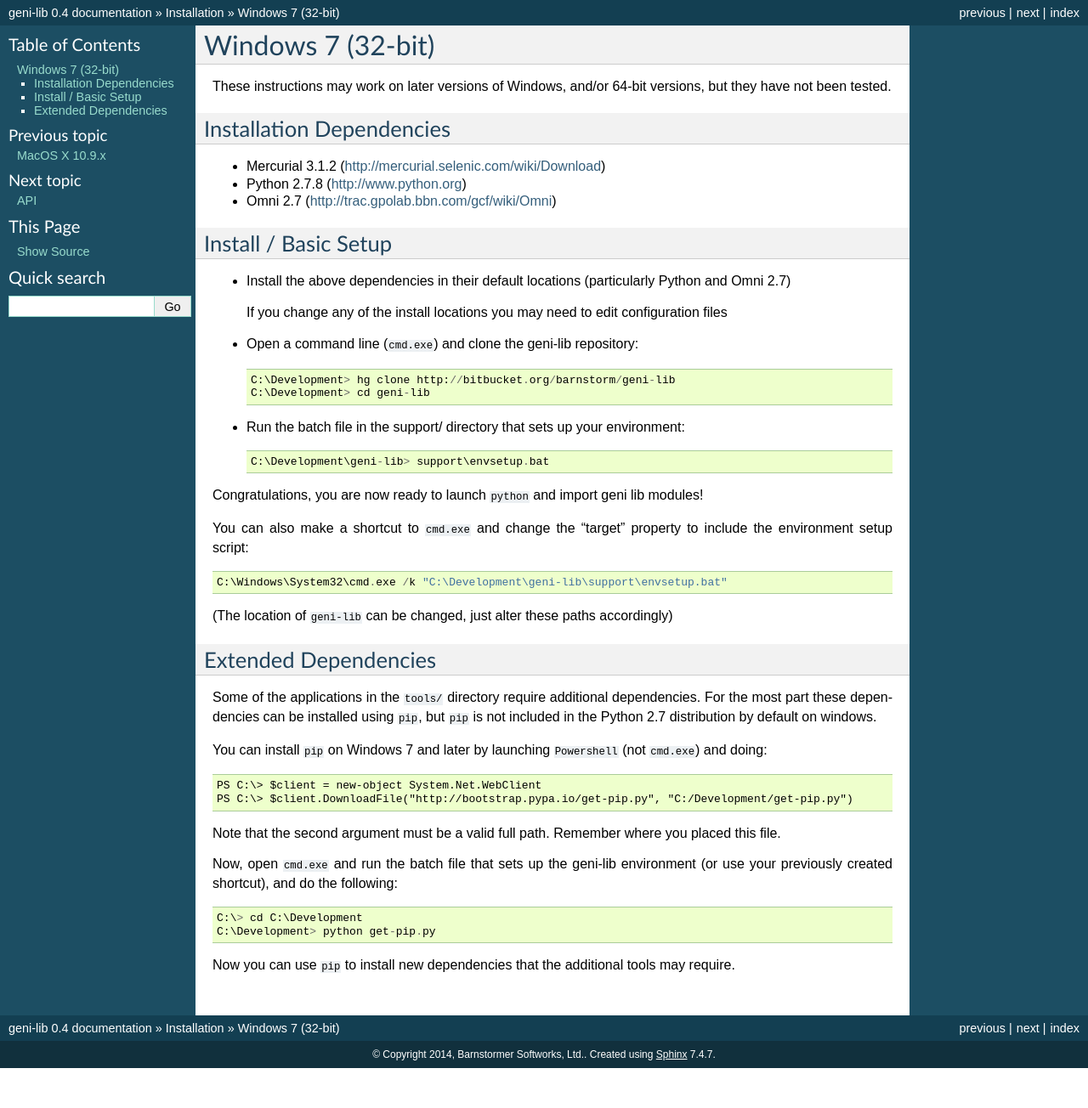
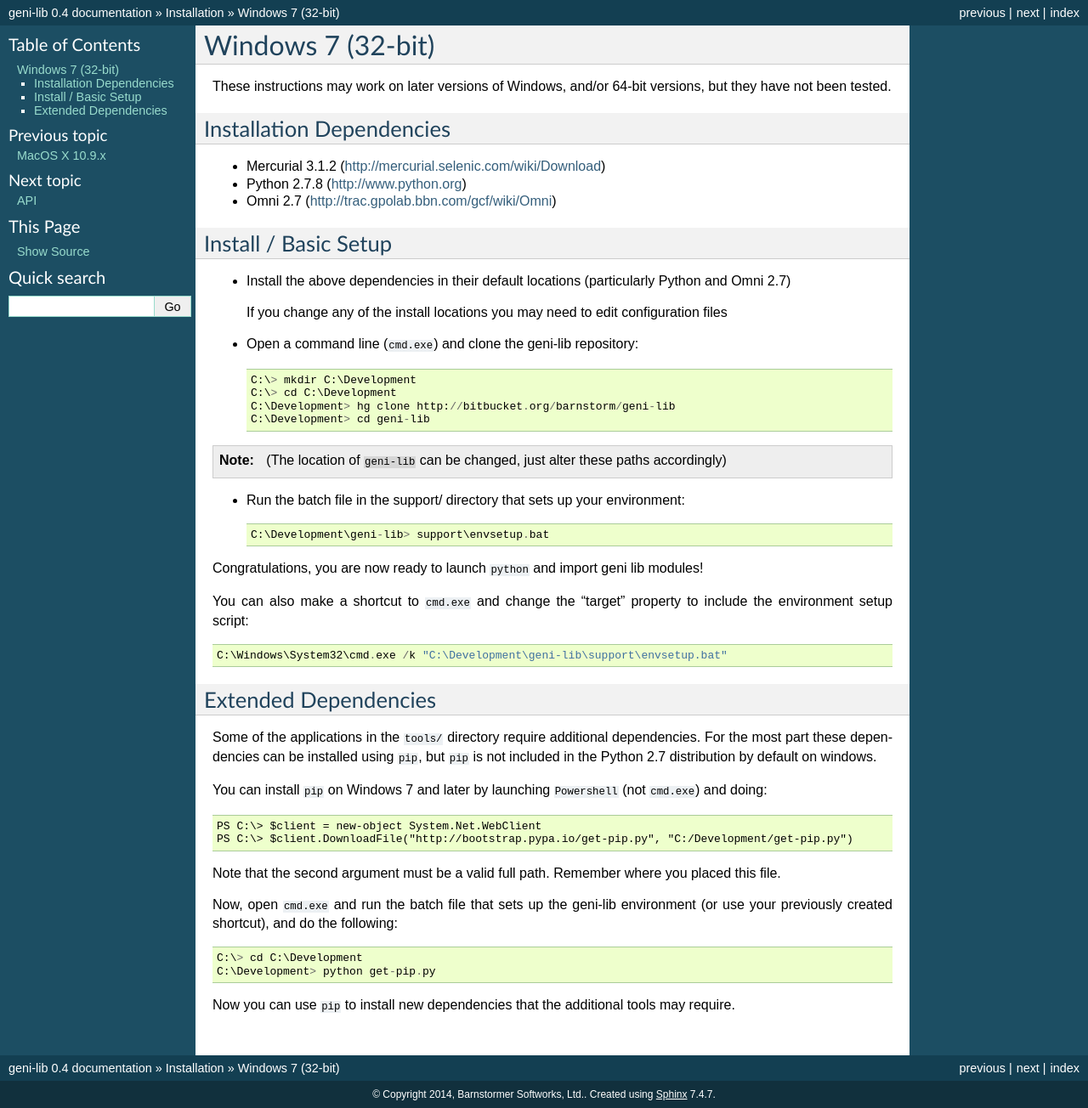
Before and after one commit to kaimast/geni-lib3, a Sphinx documentation site: the page built from docs/source/intro/windows.rst, in a window 1280 px wide. Shown: the whole page at 85% size. Built offline with Sphinx 7.4.7, drawn with Linux system fonts in a browser that asks for light colours; pages that are not in the unit, such as notebooks, are missing from menus; before the commit the page ends 1257 px from its top, so only the background shows below that.

Commit message:
Try to make geni-lib dir optionality more obvious

```diff
--- a/docs/source/intro/windows.rst
+++ b/docs/source/intro/windows.rst
@@ -21,8 +21,13 @@ Install / Basic Setup
 
 * Open a command line (``cmd.exe``) and clone the geni-lib repository::
 
+   C:\> mkdir C:\Development
+   C:\> cd C:\Development
    C:\Development> hg clone http://bitbucket.org/barnstorm/geni-lib
    C:\Development> cd geni-lib
+
+.. note::
+  (The location of ``geni-lib`` can be changed, just alter these paths accordingly)
 
 * Run the batch file in the support/ directory that sets up your environment::
 
```
Also changed, not shown: other parts of docs/source/intro/windows.rst (+0 -1 lines).
